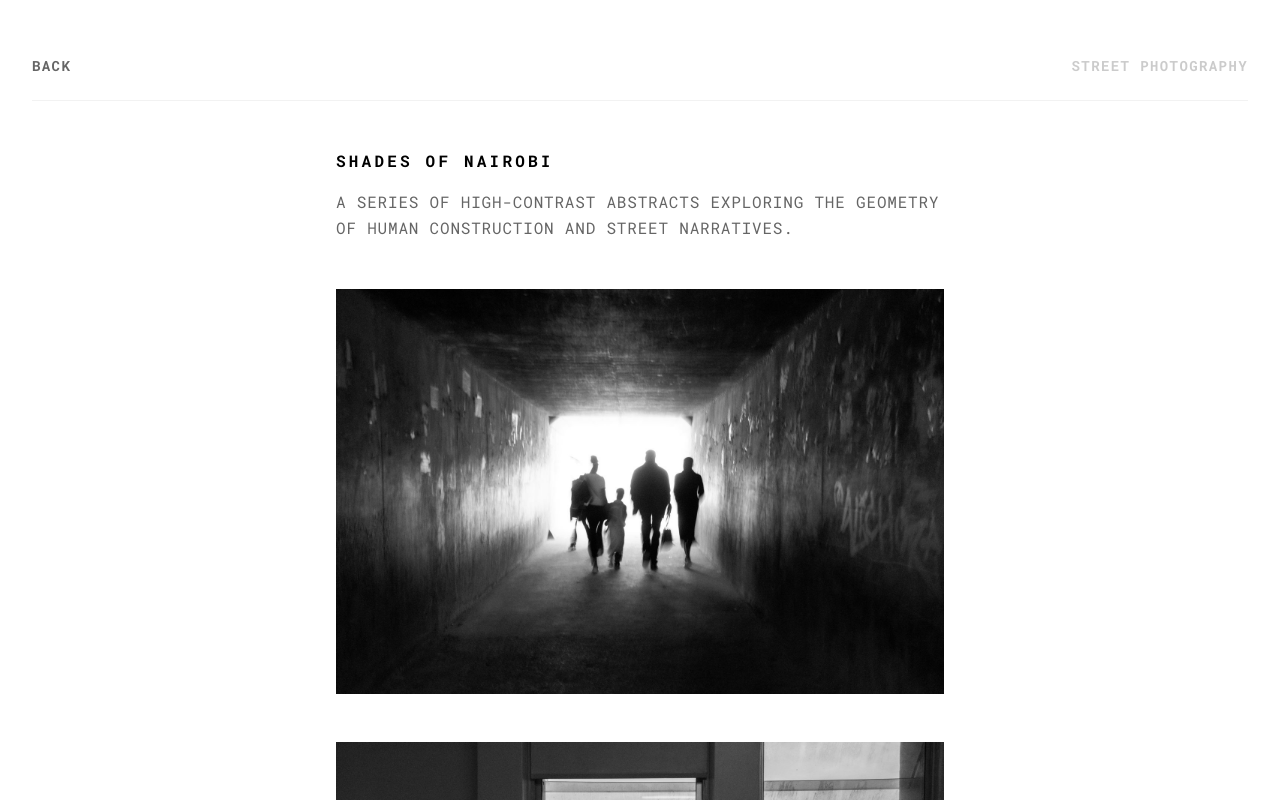
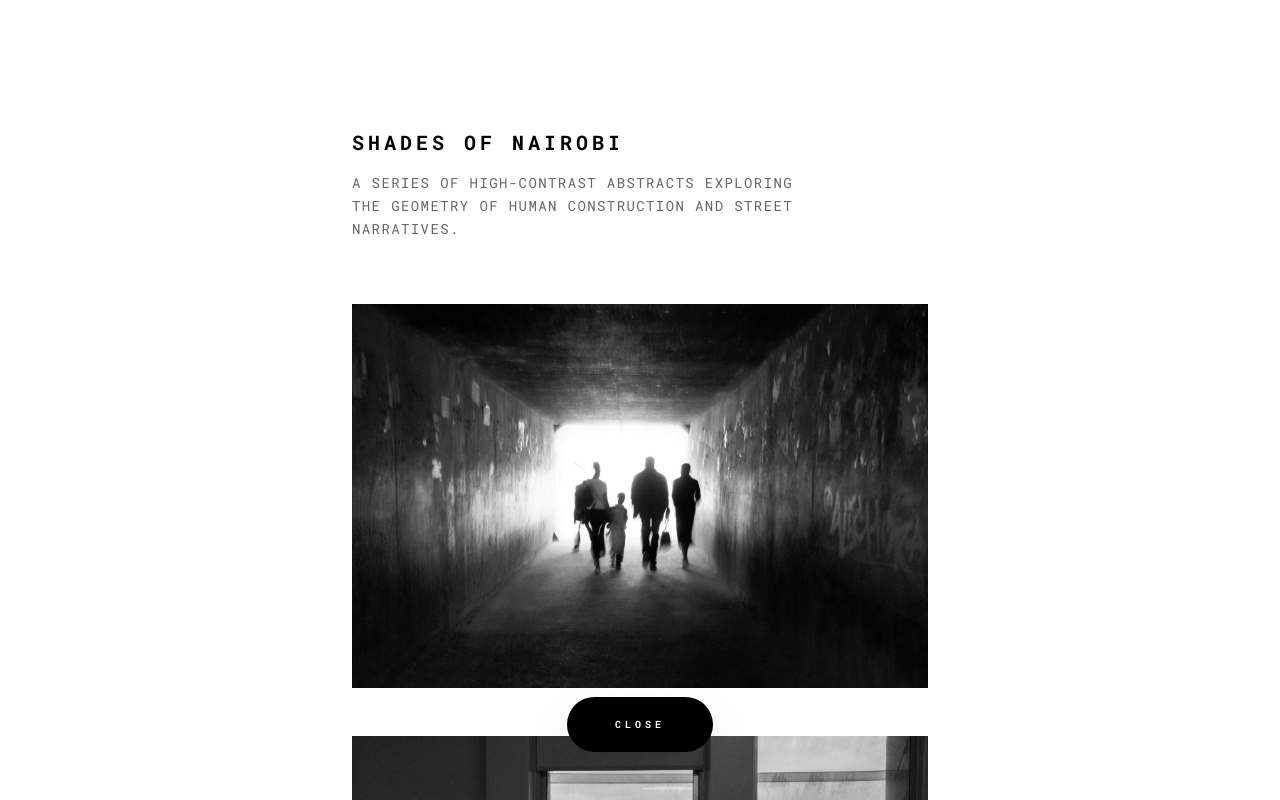
Before and after one commit to melaokoko-dot/Mela-Okoko-Bio-page, a React (Vite) app: page / in a window 1280 px wide. Both pictures are taken after a click on the element 568 px from the left and 677 px from the top of the page. Built offline with nearby package versions, Linux system fonts and the light colour scheme.

Commit message:
Refactor project details layout and add close button
Updated layout and styling for project details section, including padding and text size adjustments. Added a floating close button for better user interaction.

```diff
--- a/src/App.tsx
+++ b/src/App.tsx
@@ -313,20 +313,15 @@ const ProjectDetail = ({ project, onBack }: { project: Project, onBack: () => vo
     initial={{ opacity: 0 }}
     animate={{ opacity: 1 }}
     exit={{ opacity: 0 }}
-    className="fixed inset-0 bg-white text-black z-[110] p-8 flex flex-col overflow-y-auto"
+    className="fixed inset-0 bg-white text-black z-[110] flex flex-col overflow-y-auto"
   >
-    <div className="sticky top-0 bg-white/90 backdrop-blur-md z-20 flex justify-between items-center py-6 mb-12 px-4 md:px-0 border-b border-black/5">
-      <button onClick={onBack} className="opacity-60 hover:opacity-100 font-bold uppercase tracking-widest text-sm">BACK</button>
-      <h1 className="opacity-20 font-bold uppercase tracking-widest text-sm">{project.category}</h1>
-    </div>
-
-    <div className="w-full mx-auto md:w-1/2">
-      <div className="mb-12">
-        <h2 className="font-bold mb-4 tracking-[0.2em] uppercase">{project.title}</h2>
-        <p className="opacity-60 leading-relaxed uppercase tracking-wider">{project.description}</p>
+    <div className="w-full mx-auto md:w-1/2 p-8 pt-24 md:pt-32">
+      <div className="mb-16">
+        <h2 className="font-bold mb-4 tracking-[0.2em] uppercase text-xl">{project.title}</h2>
+        <p className="opacity-60 leading-relaxed uppercase tracking-widest text-xs md:text-sm max-w-md">{project.description}</p>
       </div>
 
-      <div className="space-y-12 pb-24">
+      <div className="space-y-12 pb-48">
         {project.images.map((img, idx) => (
           <div key={idx} className="relative">
             <img
@@ -338,6 +333,16 @@ const ProjectDetail = ({ project, onBack }: { project: Project, onBack: () => vo
           </div>
         ))}
       </div>
+    </div>
+
+    {/* Floating Close Button */}
+    <div className="fixed bottom-12 left-1/2 -translate-x-1/2 z-[120]">
+      <button
+        onClick={onBack}
+        className="bg-black text-white px-12 py-5 rounded-full font-bold uppercase tracking-[0.4em] text-[10px] shadow-2xl hover:scale-110 active:scale-95 transition-all duration-300 backdrop-blur-md bg-opacity-95"
+      >
+        CLOSE
+      </button>
     </div>
   </motion.div>
 );
```
